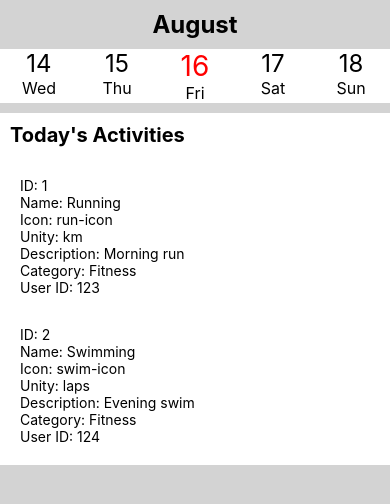
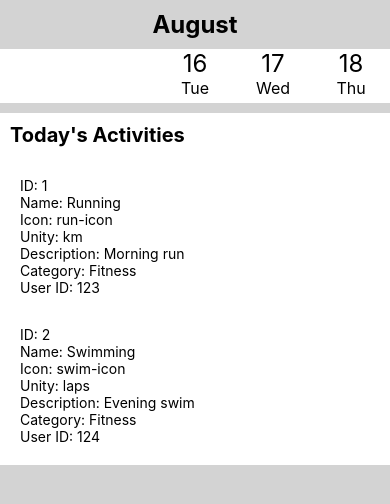
Before and after one commit to Basuw/Activities, a React Native app: screen /Activities in a window 390 px wide. Shown: the top 504 px of the page. Built offline with nearby package versions, Linux system fonts and the light colour scheme.

Commit message:
Create a new components for the day menu

```diff
--- /dev/null
+++ b/src/components/ DaysMenu.tsx
@@ -0,0 +1,132 @@
+import React, {useState, useEffect, useRef} from 'react';
+import {
+  View,
+  Text,
+  TouchableOpacity,
+  ScrollView,
+  Dimensions,
+  StyleSheet,
+} from 'react-native';
+
+const screenWidth = Dimensions.get('window').width;
+const dayWidth = screenWidth / 5;
+
+interface DayMenuProps {
+  selectedDay: string;
+  onDaySelect: (day: string) => void;
+}
+
+const DayMenu: React.FC<DayMenuProps> = ({selectedDay, onDaySelect}) => {
+  const [days, setDays] = useState([]);
+  const scrollViewRef = useRef<ScrollView>(null);
+
+  const DaysBeforeAndAfter = (startDate: Date) => {
+    const days = [];
+    const options = {weekday: 'short'};
+    const start = new Date(startDate);
+    start.setMonth(start.getMonth() - 1);
+    const end = new Date(startDate);
+    end.setMonth(end.getMonth() + 1);
+
+    for (let day = new Date(start); day <= end; day.setDate(day.getDate() + 1)) {
+      days.push({
+        date: day.getDate(),
+        weekday: day.toLocaleDateString('en-US', options),
+        fullDate: day.toISOString().split('T')[0], // Format as YYYY-MM-DD
+      });
+    }
+
+    return days;
+  };
+
+  useEffect(() => {
+    const startDate = new Date();
+    const generatedDays = DaysBeforeAndAfter(startDate);
+    setDays(generatedDays);
+  }, []);
+
+  const handleDayClick = (day) => {
+    onDaySelect(day.fullDate);
+
+    if (scrollViewRef.current) {
+      const currentDayIndex = days.findIndex(d => d.fullDate === day.fullDate);
+      const offset = currentDayIndex * dayWidth; // Adjust to center as the 3rd element
+      scrollViewRef.current.scrollTo({x: offset, animated: true});
+    }
+  };
+
+  const handleScroll = (event) => {
+    const offsetX = event.nativeEvent.contentOffset.x;
+    const currentIndex = Math.round(offsetX / dayWidth);
+    if (days[currentIndex]) {
+      onDaySelect(days[currentIndex].fullDate);
+    }
+  };
+
+  return (
+    <View style={styles.scrollContainer}>
+      <ScrollView
+        horizontal
+        showsHorizontalScrollIndicator={false}
+        style={styles.menu}
+        ref={scrollViewRef}
+        onScroll={handleScroll}
+        scrollEventThrottle={16}
+        snapToInterval={dayWidth}
+        decelerationRate="fast">
+        <View style={{width: screenWidth / 2 - dayWidth / 2}} />
+        {days.map((day, index) => (
+          <TouchableOpacity
+            key={index}
+            style={styles.dayContainer}
+            onPress={() => handleDayClick(day)}>
+            <Text
+              style={[
+                styles.dayText,
+                day.fullDate === selectedDay && styles.selectedDayText,
+                day.fullDate === new Date().toISOString().split('T')[0] &&
+                  styles.currentDayText,
+              ]}>
+              {day.date}
+            </Text>
+            <Text style={styles.weekdayText}>{day.weekday}</Text>
+          </TouchableOpacity>
+        ))}
+        <View style={{width: screenWidth / 2 - dayWidth / 2}} />
+      </ScrollView>
+    </View>
+  );
+};
+
+const styles = StyleSheet.create({
+  scrollContainer: {
+    position: 'relative',
+  },
+  menu: {
+    width: '100%',
+    height: '10%',
+    flexDirection: 'row',
+    backgroundColor: 'white',
+  },
+  dayContainer: {
+    alignItems: 'center',
+    width: dayWidth,
+  },
+  dayText: {
+    fontSize: 24,
+    color: 'black',
+  },
+  selectedDayText: {
+    color: 'blue',
+    fontSize: 28,
+  },
+  currentDayText: {
+    color: 'red',
+  },
+  weekdayText: {
+    fontSize: 16,
+    color: 'black',
+  },
+});
+
+export default DayMenu;
--- a/src/screens/Activities.tsx
+++ b/src/screens/Activities.tsx
@@ -1,81 +1,41 @@
-import React, {useState, useEffect, useRef} from 'react';
+import React, {useState, useRef} from 'react';
 import {
   SafeAreaView,
   StyleSheet,
   View,
   Text,
-  TouchableOpacity,
   ScrollView,
   Dimensions,
 } from 'react-native';
 import ActivitySection from '../components/ActivitySection';
-import ActivityModel from '../models/ActivityModel';
+import ActivityModel from '../models/Activities/ActivityModel';
+import DayMenu from '../components/ DaysMenu';
 
 const screenWidth = Dimensions.get('window').width;
 const dayWidth = screenWidth / 5;
 
 const Activities = () => {
-  const [startDate] = useState(new Date());
-  const [days, setDays] = useState([]);
   const [selectedDay, setSelectedDay] = useState(
     new Date().toISOString().split('T')[0],
   );
-  const scrollViewRef = useRef<ScrollView>(null);
   const logTimeoutRef = useRef(null);
 
-  useEffect(() => {
-    const generatedDays = DaysBeforeAndAfter(startDate);
-    setDays(generatedDays);
-    // Center the current day as the 3rd element on initialization
-    setTimeout(() => {
-      if (scrollViewRef.current) {
-        const currentDayIndex = generatedDays.findIndex(
-          day => day.fullDate === selectedDay,
-        );
-        const offset = (currentDayIndex - 2) * dayWidth + 2 * dayWidth; // Adjust to center as the 3rd element
-        scrollViewRef.current.scrollTo({x: offset, animated: true});
-      }
-    }, 100);
-  }, [startDate]);
-
-  const handleDayClick = day => {
-    setSelectedDay(day.fullDate);
+  const handleDaySelect = (day: string) => {
+    setSelectedDay(day);
 
     if (logTimeoutRef.current) {
       clearTimeout(logTimeoutRef.current);
     }
 
     logTimeoutRef.current = setTimeout(() => {
-      console.log(`Selected Day: ${day.fullDate}`);
+      console.log(`Selected Day: ${day}`);
     }, 200); // Adjust the delay as needed
-
-    if (scrollViewRef.current) {
-      const currentDayIndex = days.findIndex(d => d.fullDate === day.fullDate);
-      const offset = (currentDayIndex - 2) * dayWidth + 2 * dayWidth; // Adjust to center as the 3rd element
-      scrollViewRef.current.scrollTo({x: offset, animated: true});
-    }
   };
 
   const getCurrentMonth = () => {
     const selectedDate = new Date(selectedDay);
     const options = {month: 'long'};
     return selectedDate.toLocaleDateString('en-US', options);
-  };
-
-  const handleScroll = event => {
-    const offsetX = event.nativeEvent.contentOffset.x;
-    const currentIndex = Math.round(offsetX / dayWidth);
-    if (days[currentIndex]) {
-      setSelectedDay(days[currentIndex].fullDate);
-
-      if (logTimeoutRef.current) {
-        clearTimeout(logTimeoutRef.current);
-      }
-
-      logTimeoutRef.current = setTimeout(() => {
-        console.log(`Selected Day: ${days[currentIndex].fullDate}`);
-      }, 500); // Adjust the delay as needed
-    }
   };
 
   const sampleActivities = [
@@ -102,37 +62,7 @@ const Activities = () => {
   return (
     <SafeAreaView style={styles.wrapper}>
       <Text style={styles.monthText}>{getCurrentMonth()}</Text>
-      <View style={styles.scrollContainer}>
-        <ScrollView
-          horizontal
-          showsHorizontalScrollIndicator={false}
-          style={styles.menu}
-          ref={scrollViewRef}
-          onScroll={handleScroll}
-          scrollEventThrottle={16}
-          snapToInterval={dayWidth}
-          decelerationRate="fast">
-          <View style={{width: screenWidth / 2 - dayWidth / 2}} />
-          {days.map((day, index) => (
-            <TouchableOpacity
-              key={index}
-              style={styles.dayContainer}
-              onPress={() => handleDayClick(day)}>
-              <Text
-                style={[
-                  styles.dayText,
-                  day.fullDate === selectedDay && styles.selectedDayText,
-                  day.fullDate === new Date().toISOString().split('T')[0] &&
-                    styles.currentDayText,
-                ]}>
-                {day.date}
-              </Text>
-              <Text style={styles.weekdayText}>{day.weekday}</Text>
-            </TouchableOpacity>
-          ))}
-          <View style={{width: screenWidth / 2 - dayWidth / 2}} />
-        </ScrollView>
-      </View>
+      <DayMenu selectedDay={selectedDay} onDaySelect={handleDaySelect} />
       <ActivitySection
         title="Today's Activities"
         activities={sampleActivities}
@@ -141,57 +71,10 @@ const Activities = () => {
   );
 };
 
-const DaysBeforeAndAfter = startDate => {
-  const days = [];
-  const options = {weekday: 'short'};
-  const start = new Date(startDate);
-  start.setMonth(start.getMonth() - 1);
-  const end = new Date(startDate);
-  end.setMonth(end.getMonth() + 1);
-
-  for (let day = new Date(start); day <= end; day.setDate(day.getDate() + 1)) {
-    days.push({
-      date: day.getDate(),
-      weekday: day.toLocaleDateString('en-US', options),
-      fullDate: day.toISOString().split('T')[0], // Format as YYYY-MM-DD
-    });
-  }
-
-  return days;
-};
-
 const styles = StyleSheet.create({
   wrapper: {
     backgroundColor: 'lightgrey',
     flex: 1,
-  },
-  scrollContainer: {
-    position: 'relative',
-  },
-  menu: {
-    width: '100%',
-    height: '10%',
-    flexDirection: 'row',
-    backgroundColor: 'white',
-  },
-  dayContainer: {
-    alignItems: 'center',
-    width: dayWidth,
-  },
-  dayText: {
-    fontSize: 24,
-    color: 'black',
-  },
-  selectedDayText: {
-    color: 'blue',
-    fontSize: 28,
-  },
-  currentDayText: {
-    color: 'red',
-  },
-  weekdayText: {
-    fontSize: 16,
-    color: 'black',
   },
   monthText: {
     fontSize: 24,
```
Also changed, not shown: src/models/Activities/ActivityDoneModel.js (added, +7 -0 lines), src/models/Activities/ActivitySaveModel.js (added, +7 -0 lines), src/models/UserModel.js (added, +7 -0 lines), src/models/Activities/ActivityModel.js (renamed from src/models/ActivityModel.js).
